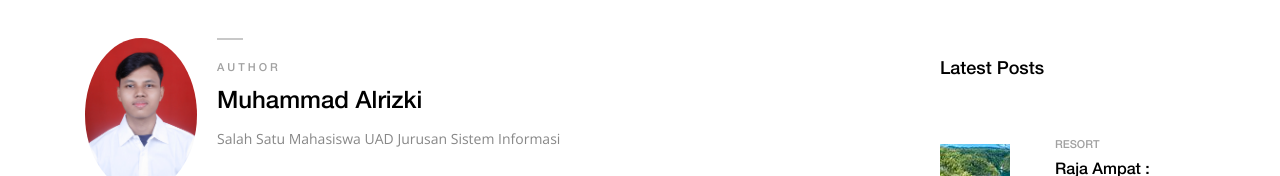
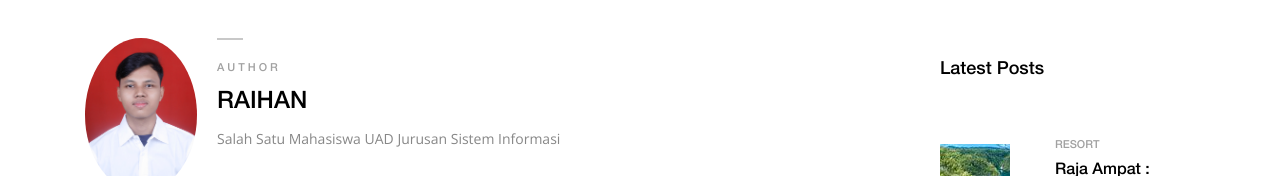
Before and after one commit to raihancyborg/inter-intranet, a plain HTML site: page raja4.html in a window 1280 px wide. Shown: the part 1669-1845 px from the top of the page. Drawn offline with nearby package versions, Linux system fonts and the light colour scheme; files whose address does not match are found by name.

Commit message:
Update raja4.html

```diff
--- a/raja4.html
+++ b/raja4.html
@@ -244,7 +244,7 @@
                         <div class="author-info">
                             <div class="line"></div>
                             <span class="author-role">Author</span>
-                            <h4><a href="#" class="author-name">Muhammad Alrizki</a></h4>
+                            <h4><a href="#" class="author-name">RAIHAN</a></h4>
                             <p>Salah Satu Mahasiswa UAD Jurusan Sistem Informasi</p>
                         </div>
                     </div>
```
